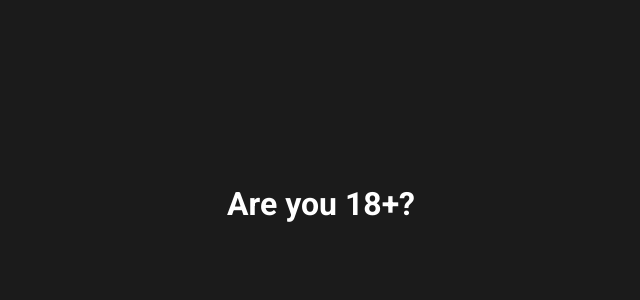
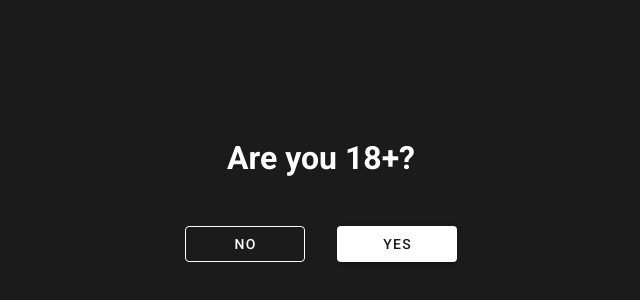
Before and after one commit to Psycarlo/marrypsy, a Vue app in the folder frontend/: page /eighteen in a window 1280 px wide. Shown: the part 196-496 px from the top of the page, without its empty margins (319-959 px from the left). Built offline with nearby package versions, Linux system fonts and the light colour scheme.

Commit message:
:white_square_button: Eighteen buttons

```diff
--- a/frontend/src/views/Eighteen.vue
+++ b/frontend/src/views/Eighteen.vue
@@ -1,7 +1,20 @@
 <template>
   <v-container fill-height fluid>
     <v-row align="center" justify="center">
-      <h1 class="primary--text">{{ $t("questions.eighteen") }}</h1>
+      <h1 class="primary--text text-center">{{ $t("questions.eighteen") }}</h1>
+      <v-col cols="12" class="mt-8 text-center">
+        <!-- TODO: Below 300px the buttons have no margin top/bottom and are not align center -->
+        <v-btn
+          class="mr-4 primary--text"
+          color="primary"
+          outlined
+          min-width="120"
+          >{{ $t("answers.no") }}</v-btn
+        >
+        <v-btn class="ml-4 secondary--text" color="primary" min-width="120">{{
+          $t("answers.yes")
+        }}</v-btn>
+      </v-col>
     </v-row>
   </v-container>
 </template>
```
